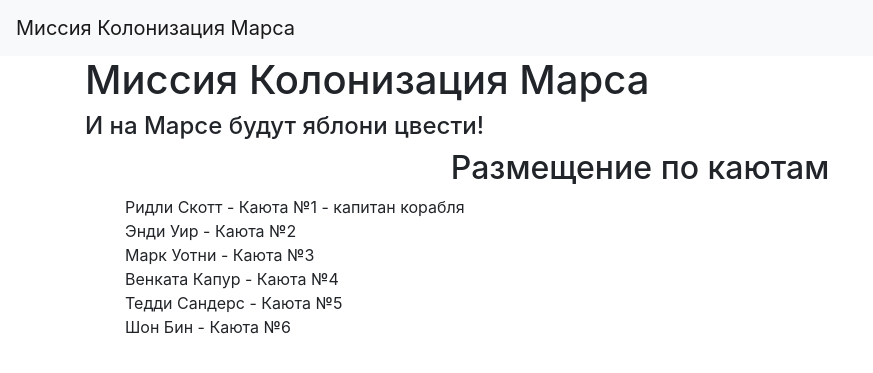
After one commit to Galina24fil/flaskhtml, a Flask app: page /distribution in a window 1280 px wide. The commit adds this page. Shown: the top 373 px of the page, without its empty margins (0-873 px from the left). Run offline with Flask 2, Linux system fonts and the light colour scheme; some libraries are stand-ins or nearby versions.

Commit message:
По каютам!
По каютам!

```diff
--- a/main.py
+++ b/main.py
@@ -1,76 +1,12 @@
-from flask import Flask, url_for
+from flask import Flask, render_template
 
 app = Flask(__name__)
 
 
-@app.route('/')
-def index():
-    return "Миссия Колонизация Марса"
-
-
-@app.route('/index')
+@app.route('/distribution')
 def index1():
-    return "И на Марсе будут яблони цвести!"
-
-
-@app.route('/promotion')
-def promotion():
-    countdown_list = ['Человечество вырастает из детства.', 'Человечеству мала одна планета.',
-                      'Мы сделаем обитаемыми безжизненные пока планеты.', 'И начнем с Марса!', 'Присоединяйся!']
-    return '</br>'.join(countdown_list)
-
-
-@app.route('/image_mars')
-def return_sample_page():
-    return """<!doctype html>
-                <html lang="en">
-                  <head>
-                    <meta charset="utf-8">
-                    <title>Привет, Марс!</title>
-                  </head>
-                  <body>
-                    <h1>Жди нас, Марс!</h1>
-                    <img src="/static/mars.jpg" alt="здесь должна была быть картинка, но не нашлась">
-                    <p>Вот она какая, красная планета</p>
-                  </body>
-                </html>"""
-
-
-@app.route('/promotion_image')
-def bootstrap():
-    return f'''<!doctype html>
-                <html lang="en">
-                  <head>
-                    <meta charset="utf-8">
-                    <meta name="viewport" content="width=device-width, initial-scale=1, shrink-to-fit=no">
-                    <link rel="stylesheet"
-                    href="https://cdn.jsdelivr.net/npm/bootstrap@5.0.0-beta1/dist/css/bootstrap.min.css"
-                    integrity="sha384-giJF6kkoqNQ00vy+HMDP7azOuL0xtbfIcaT9wjKHr8RbDVddVHyTfAAsrekwKmP1"
-                    crossorigin="anonymous">
-                    <meta charset="utf-8">
-                    <link rel="stylesheet" type="text/css" href="{url_for('static', filename='css/style.css')}" />
-                    <title>Колонизация</title>
-                  </head>
-                  <body>
-                    <h1>Жди нас, Марс!</h1>
-                    <img src="/static/mars.jpg" alt="здесь должна была быть картинка, но не нашлась">
-                    <div class="alert alert-secondary" role="alert">
-                      Человечество вырастает из детства.
-                    </div>
-                    <div class="alert alert-success" role="alert">
-                      Человечеству мала одна планета.
-                    </div>
-                    <div class="alert alert-light" role="alert">
-                      Мы сделаем обитаемыми безжизненные пока планеты.
-                    </div>
-                    <div class="alert alert-warning" role="alert">
-                      И начнем с Марса!
-                    </div>
-                    <div class="alert alert-danger" role="alert">
-                      Присоединяйся!
-                    </div>
-                  </body>
-                </html>'''
+    s = ['Ридли Скотт', 'Энди Уир', 'Марк Уотни', 'Венката Капур', 'Тедди Сандерс', 'Шон Бин']
+    return render_template('auto_answer.html', title='По каютам!', s=s)
 
 
 if __name__ == '__main__':
--- a/static/css/style.css
+++ b/static/css/style.css
@@ -1,3 +1,3 @@
-h1 {
-   color: #FF0000
+h2 {
+    text-align: center;
 }
--- /dev/null
+++ b/templates/auto_answer.html
@@ -0,0 +1,16 @@
+{% extends "base.html" %}
+
+{% block content %}
+<h1>Миссия Колонизация Марса</h1>
+<h4>И на Марсе будут яблони цвести!</h4>
+<h2>Размещение по каютам</h2>
+<ul>
+    {% for user in s %}
+    {% if loop.first %}
+    {{ user }} - Каюта №{{ loop.index }} - капитан корабля<br/>
+    {% else %}
+    {{ user }} - Каюта №{{ loop.index }} <br/>
+    {% endif %}
+    {% endfor %}
+</ul>
+{% endblock %}
--- /dev/null
+++ b/templates/base.html
@@ -0,0 +1,24 @@
+<!doctype html>
+<html lang="en">
+<head>
+    <meta charset="utf-8">
+    <meta name="viewport" content="width=device-width, initial-scale=1, shrink-to-fit=no">
+    <link rel="stylesheet" href="/static/css/style.css"/>
+    <link rel="stylesheet"
+          href="https://stackpath.bootstrapcdn.com/bootstrap/4.4.1/css/bootstrap.min.css"
+          integrity="sha384-Vkoo8x4CGsO3+Hhxv8T/Q5PaXtkKtu6ug5TOeNV6gBiFeWPGFN9MuhOf23Q9Ifjh"
+          crossorigin="anonymous">
+    <title>{{title}}</title>
+</head>
+<body>
+<header>
+    <nav class="navbar navbar-light bg-light">
+        <a class="navbar-brand" href="#">Миссия Колонизация Марса</a>
+    </nav>
+</header>
+<!-- Begin page content -->
+<main role="main" class="container">
+    {% block content %}{% endblock %}
+</main>
+</body>
+</html>
```
Also changed, not shown: static/mars1.jpg (added), static/mars2.jpg (added), static/mars3.jpg (added).
